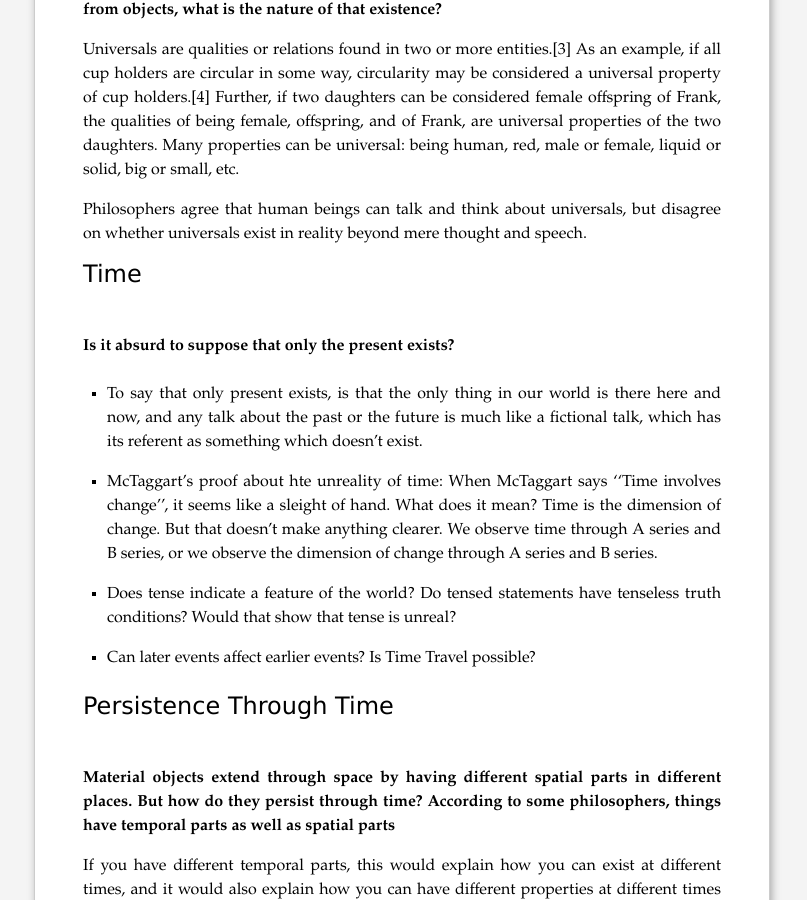
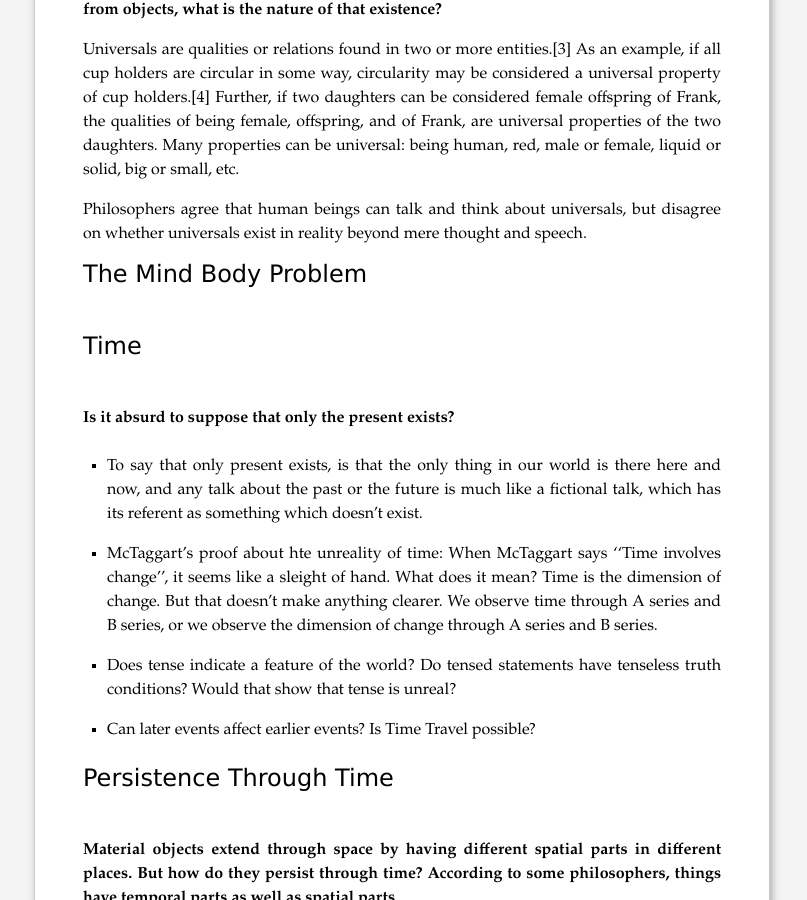
Before and after one commit to piyushahuja/piyushahuja.github.io, a Jekyll site: the page built from _posts/philosophy/2021-01-31-metaphysics.md, in a window 1280 px wide and 900 px high, scrolled down 2849 px. Shown: the whole window, without its empty margins (238-1045 px from the left). Built offline with Jekyll 4.4.1, drawn with Linux system fonts in a browser that asks for light colours.

Commit message:
Auto deployed

```diff
--- a/_posts/philosophy/2021-01-31-metaphysics.md
+++ b/_posts/philosophy/2021-01-31-metaphysics.md
@@ -62,6 +62,7 @@ Universals are qualities or relations found in two or more entities.[3] As an ex
 
 Philosophers agree that human beings can talk and think about universals, but disagree on whether universals exist in reality beyond mere thought and speech.
 
+# The Mind Body Problem
 
 # Time
 
```
